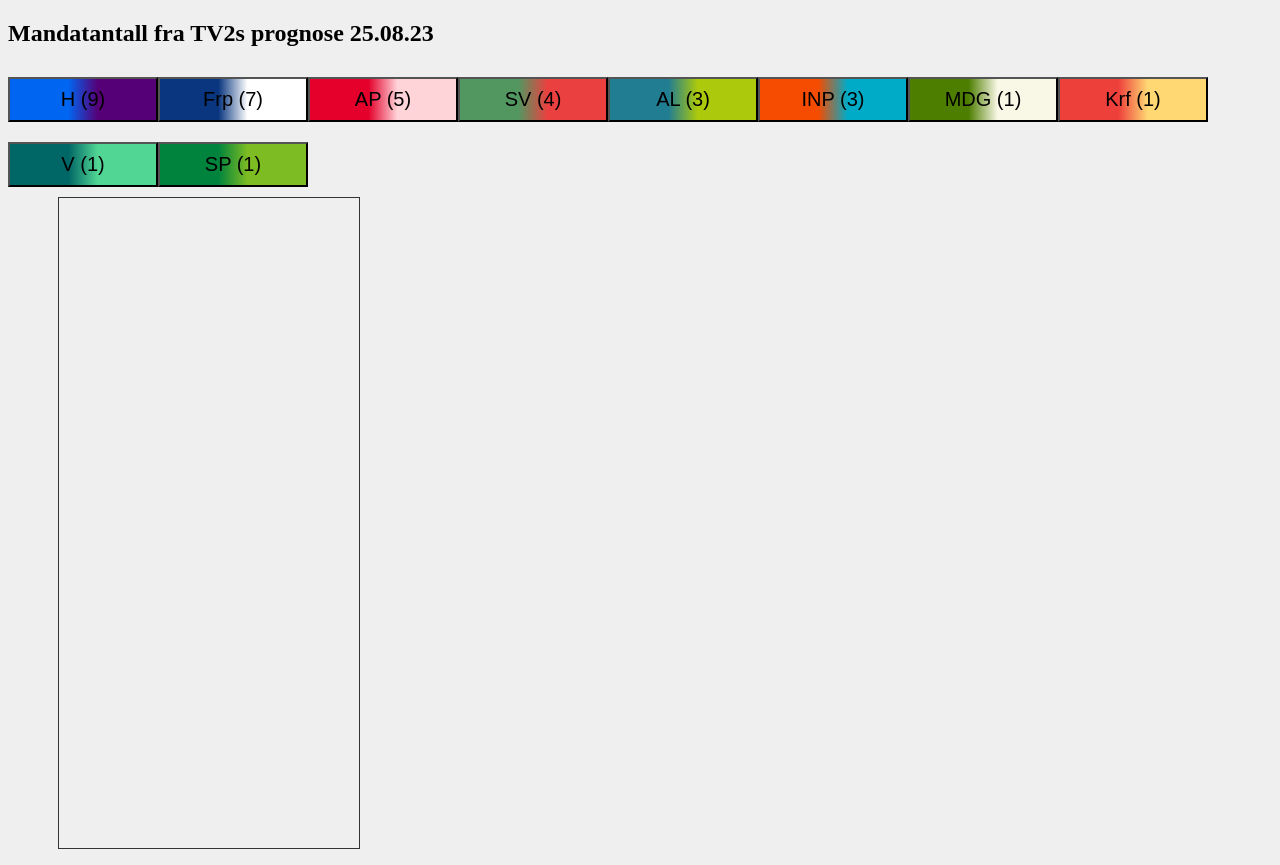
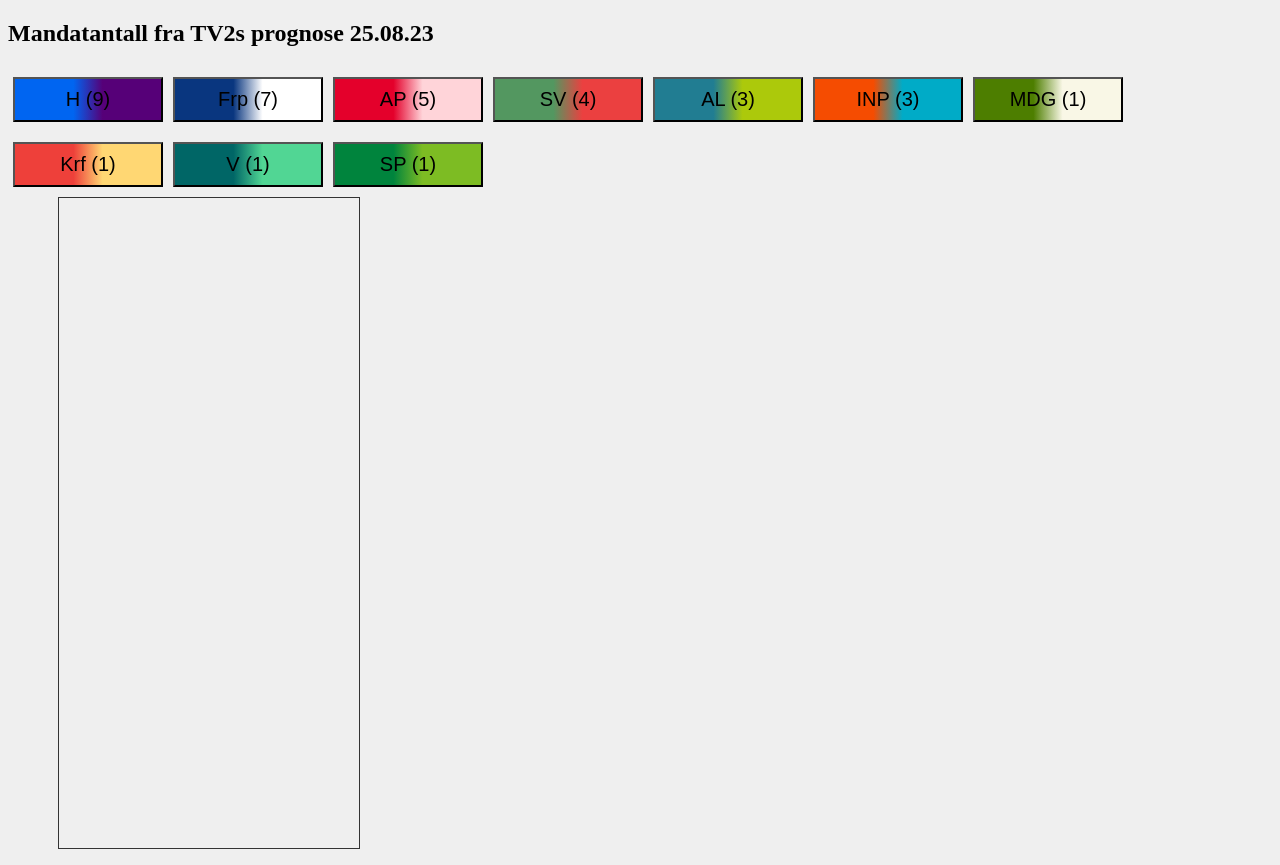
Before and after one commit to Glykosim/mandatkalkulator, a plain HTML site: page index.html in a window 1280 px wide. Drawn offline with Linux system fonts and the light colour scheme.

Commit message:
Update styles.css

```diff
--- a/styles.css
+++ b/styles.css
@@ -1,5 +1,5 @@
 button {
-  margin: 10px 0;
+  margin: 10px 5px;
   width: 150px;
   height: 45px;
   font-size: 1.25rem;
```
